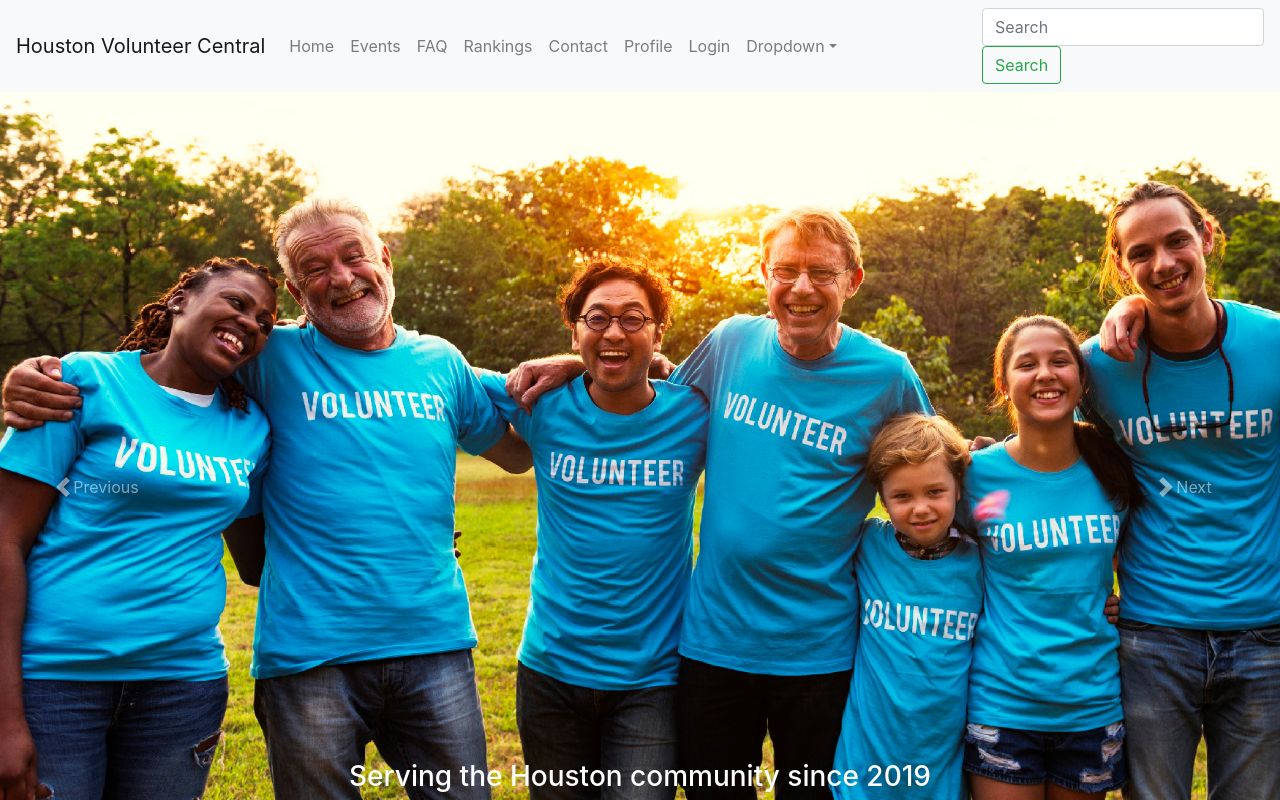
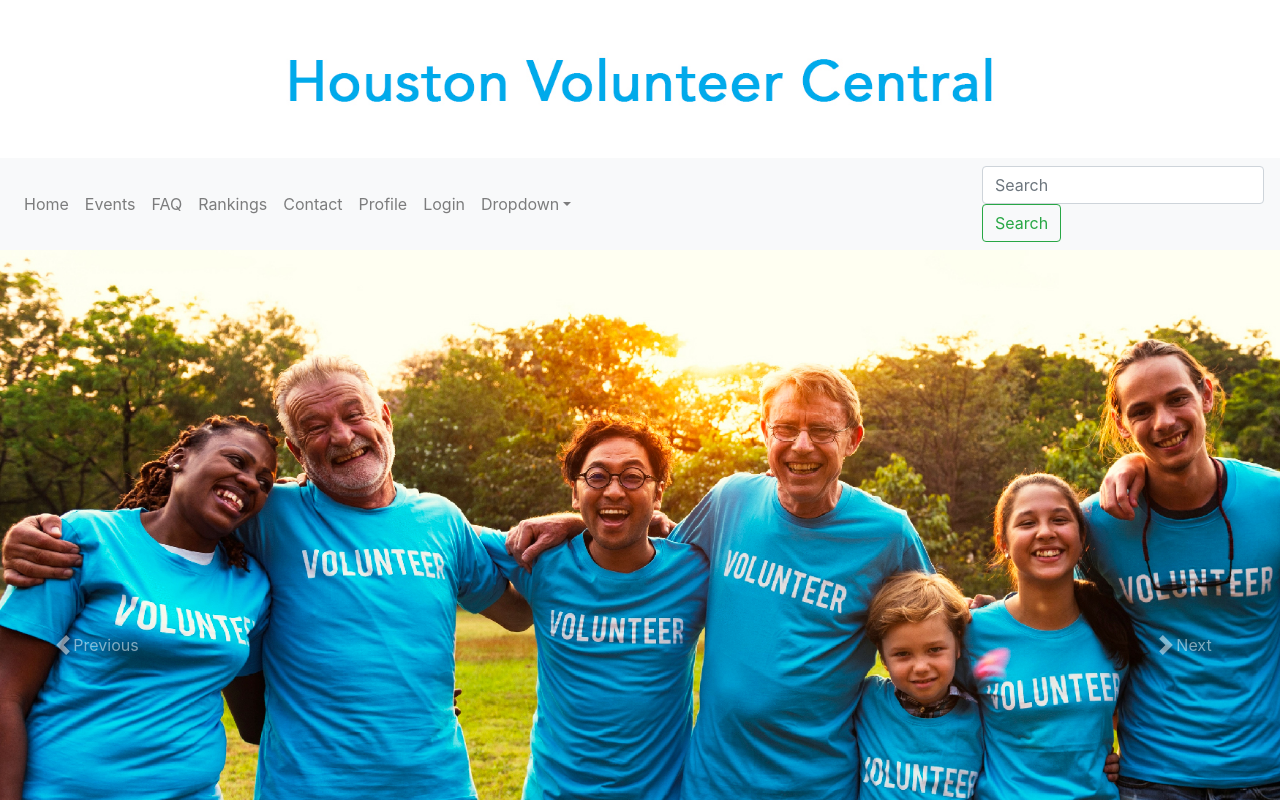
Before and after one commit to qwetboy10/YunginsHoustonHackathon, a React (Create React App) app in the folder Frontend/front/: page / in a window 1280 px wide. Shown: the top 800 px of the page. Built offline with nearby package versions, Linux system fonts and the light colour scheme.

Commit message:
added title

```diff
--- a/Frontend/front/src/Home.js
+++ b/Frontend/front/src/Home.js
@@ -1,6 +1,7 @@
 import React, {Component} from 'react';
 import NavBar from './NavBar.js';
 import {Carousel,  } from 'react-bootstrap';
+import title from './title.jpg';
 import ss1 from './slideshow1.jpg';
 import ss2 from './slideshow2.jpg';
 import ss3 from './slideshow3.jpg';
@@ -9,7 +10,14 @@ class Home extends Component {
     render() {
         return (
           <div>
+            <img
+                className="d-block w-100"
+                src={title}
+                alt="Title"
+            />
+
             <NavBar />
+
             <Carousel>
             <Carousel.Item>
                 <img
@@ -54,6 +62,7 @@ class Home extends Component {
             </Carousel.Item>
             </Carousel>
 
+
           </div>
         );
       }
--- a/Frontend/front/src/NavBar.js
+++ b/Frontend/front/src/NavBar.js
@@ -8,7 +8,7 @@ class NavBar extends Component {
     }
     render() {
         return <Navbar bg="light" expand="lg">
-        <Navbar.Brand href="#home">Houston Volunteer Central</Navbar.Brand>
+        {/* <Navbar.Brand href="#home">Houston Volunteer Central</Navbar.Brand> */}
         <Navbar.Toggle aria-controls="basic-navbar-nav" />
         <Navbar.Collapse id="basic-navbar-nav">
           <Nav className="mr-auto">
```
Also changed, not shown: Frontend/front/src/title.jpg (added).
